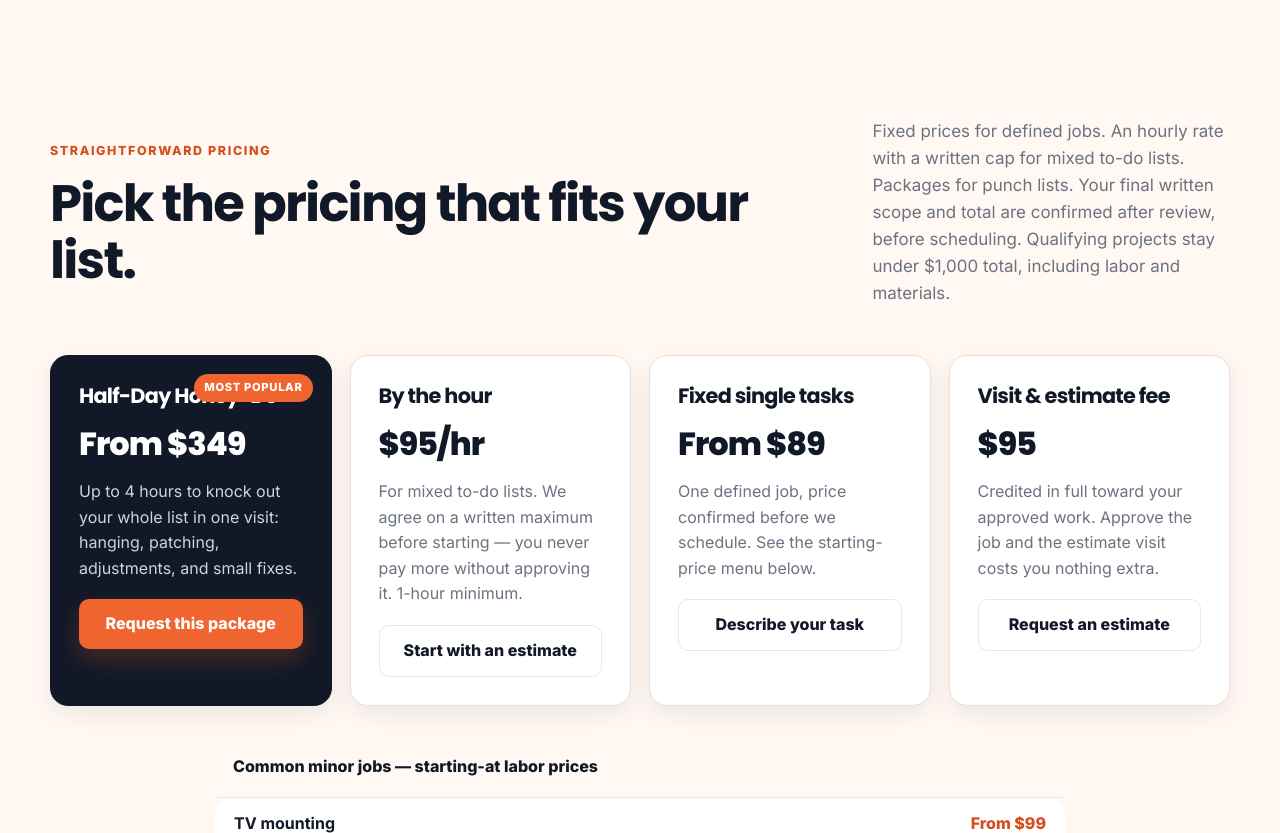
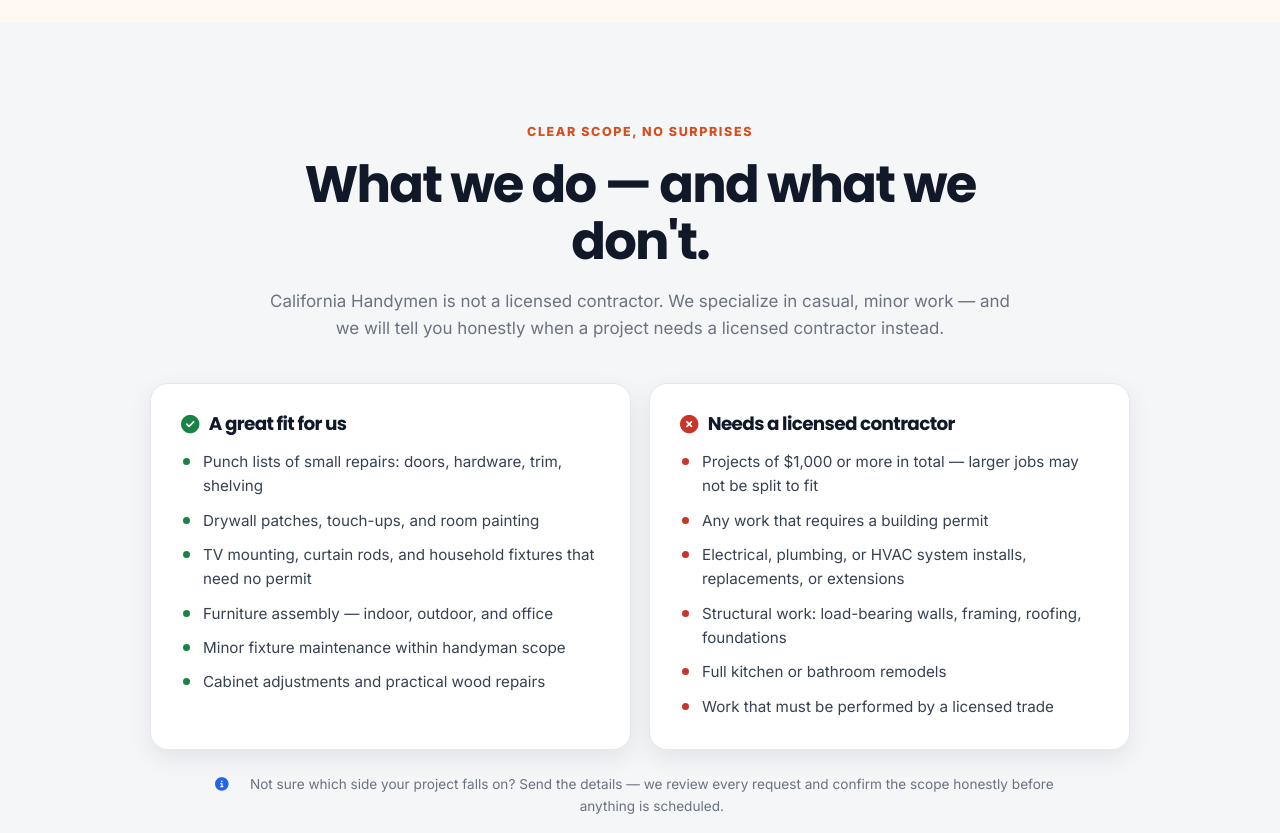
Before and after one commit to akcept24/handyman, a website: page index.html in a window 1280 px wide. Shown: the part 2640-3473 px from the top of the page. Drawn offline with Linux system fonts and the light colour scheme.

Commit message:
scope: add 'What we do — and what we don't' section after services (team audit 2026-10-22 follow-up)

```diff
--- a/index.html
+++ b/index.html
@@ -212,6 +212,41 @@
     </section>
 
 
+    <section class="scope section" id="scope">
+      <div class="container">
+        <div class="section-heading">
+          <span class="section-kicker">Clear scope, no surprises</span>
+          <h2>What we do — and what we don't.</h2>
+          <p>California Handymen is not a licensed contractor. We specialize in casual, minor work — and we will tell you honestly when a project needs a licensed contractor instead.</p>
+        </div>
+        <div class="scope-grid">
+          <article class="scope-card scope-do">
+            <h3><i class="fas fa-circle-check" aria-hidden="true"></i> A great fit for us</h3>
+            <ul>
+              <li>Punch lists of small repairs: doors, hardware, trim, shelving</li>
+              <li>Drywall patches, touch-ups, and room painting</li>
+              <li>TV mounting, curtain rods, and household fixtures that need no permit</li>
+              <li>Furniture assembly — indoor, outdoor, and office</li>
+              <li>Minor fixture maintenance within handyman scope</li>
+              <li>Cabinet adjustments and practical wood repairs</li>
+            </ul>
+          </article>
+          <article class="scope-card scope-dont">
+            <h3><i class="fas fa-circle-xmark" aria-hidden="true"></i> Needs a licensed contractor</h3>
+            <ul>
+              <li>Projects of $1,000 or more in total — larger jobs may not be split to fit</li>
+              <li>Any work that requires a building permit</li>
+              <li>Electrical, plumbing, or HVAC system installs, replacements, or extensions</li>
+              <li>Structural work: load-bearing walls, framing, roofing, foundations</li>
+              <li>Full kitchen or bathroom remodels</li>
+              <li>Work that must be performed by a licensed trade</li>
+            </ul>
+          </article>
+        </div>
+        <p class="scope-note"><i class="fas fa-circle-info" aria-hidden="true"></i> Not sure which side your project falls on? Send the details — we review every request and confirm the scope honestly before anything is scheduled.</p>
+      </div>
+    </section>
+
     <section class="pricing section" id="pricing">
       <div class="container">
         <div class="section-heading split-heading">
--- a/styles.css
+++ b/styles.css
@@ -151,6 +151,19 @@ h2 { font-size: clamp(2rem, 4vw, 3.25rem); }
 .text-link i { transition: transform .2s ease; }
 .scope-note { display: flex; align-items: flex-start; gap: 10px; max-width: 850px; margin: 24px auto 0; color: var(--muted); font-size: .85rem; text-align: center; }
 .scope-note i { margin-top: 4px; color: var(--blue); }
+.scope { background: var(--slate); }
+.scope .section-heading { text-align: center; max-width: 760px; margin: 0 auto 40px; }
+.scope-grid { display: grid; grid-template-columns: 1fr 1fr; gap: 18px; max-width: 980px; margin: 0 auto; }
+.scope-card { padding: 30px; background: #fff; border: 1px solid var(--line); border-radius: var(--radius); box-shadow: var(--shadow-sm); }
+.scope-card h3 { display: flex; align-items: center; gap: 10px; margin-bottom: 16px; font-size: 1.15rem; }
+.scope-do h3 i { color: var(--success); }
+.scope-dont h3 i { color: var(--danger); }
+.scope-card ul { list-style: none; display: grid; gap: 10px; }
+.scope-card li { position: relative; padding-left: 22px; color: var(--ink-soft); font-size: .95rem; }
+.scope-card li::before { content: ''; position: absolute; left: 2px; top: .52em; width: 7px; height: 7px; border-radius: 50%; }
+.scope-do li::before { background: var(--success); }
+.scope-dont li::before { background: var(--danger); }
+@media (max-width: 820px) { .scope-grid { grid-template-columns: 1fr; } }
 
 .process { background: var(--paper); }
 .steps-grid { display: grid; grid-template-columns: repeat(4, 1fr); gap: 0; list-style: none; counter-reset: none; }
```
